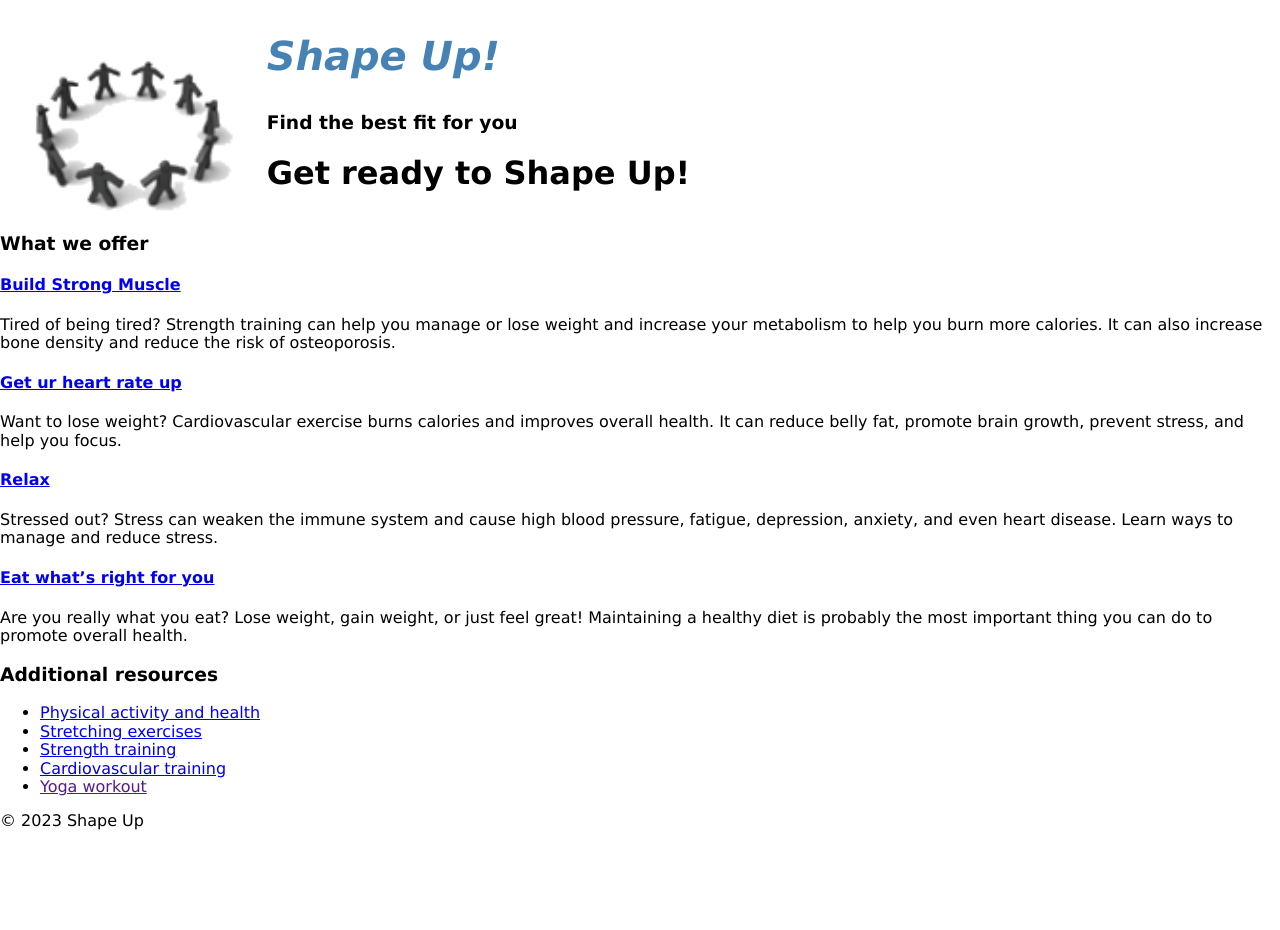
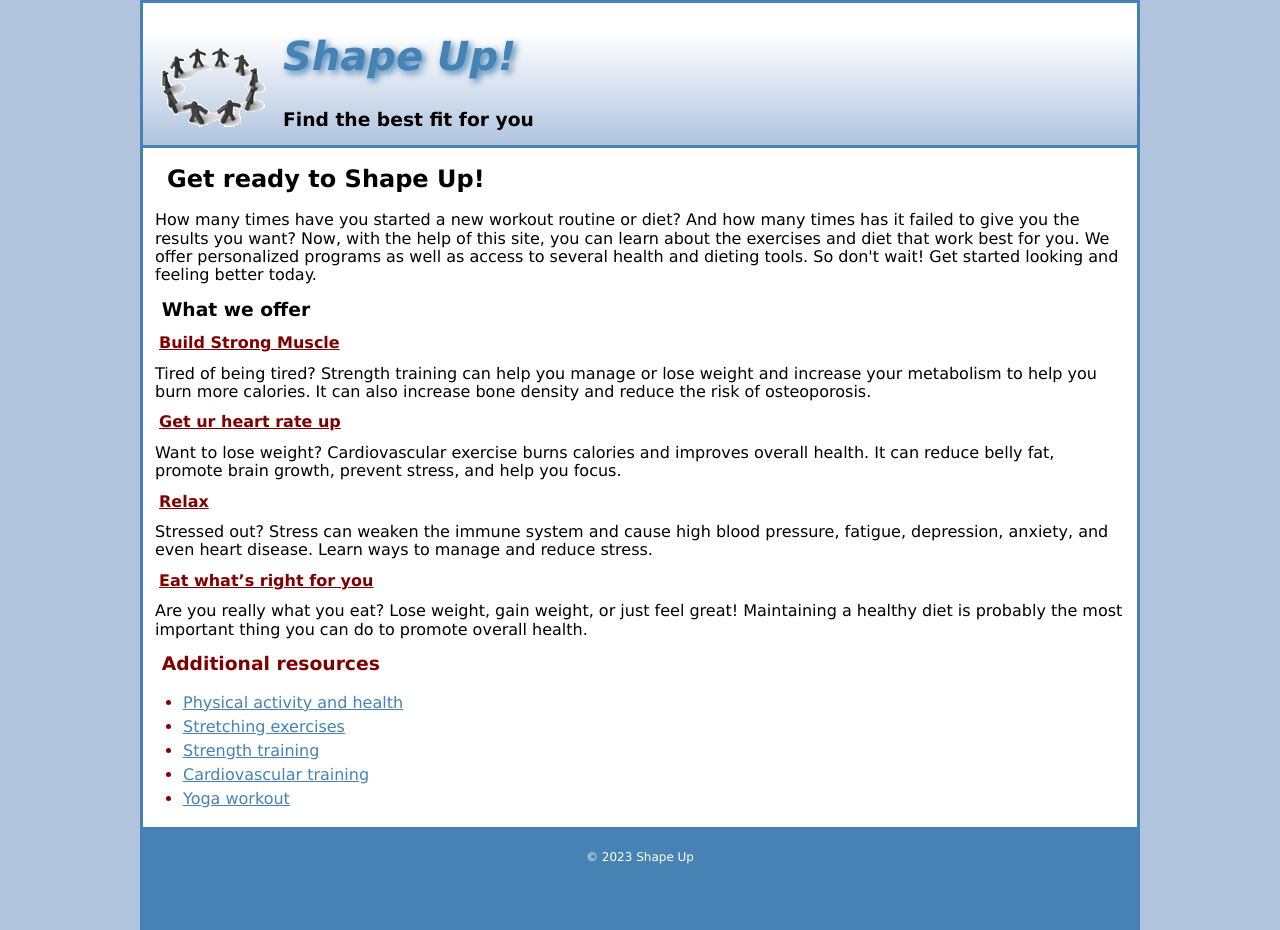
Before and after one commit to Conradkadel/shapeup, a plain HTML site: page index.html in a window 1280 px wide. Before the commit the page ends 847 px from the top, so only its background shows below. Drawn offline with Linux system fonts and the light colour scheme.

Commit message:
Add files via upload

```diff
--- a/index.html
+++ b/index.html
@@ -19,21 +19,31 @@
 		<img src="images/shape_up_logo.png" alt="Logo Image">
 		<h2>Shape Up!</h2>
 		<h3>Find the best fit for you</h3>
-		<h1>Get ready to Shape Up!</h1>
 
 	</header>
 
 	<main>
+		<section>
+			<h2>Get ready to Shape Up!</h2>
+			<p>How many times have you started a new workout routine or diet? And how many times has it failed to give you the results you want? Now, with the help of this site, you can learn about the exercises and diet that work best for you. We offer personalized programs as well as access to several health and dieting tools. So don't wait! Get started looking and feeling better today.
+			</p>
 			<h3>What we offer</h3>
-		<a href="strength/index.html"> <h4>Build Strong Muscle</h4></a>
+
+			<h4><a href="strength/index.html"> Build Strong Muscle</a></h4>
+
 			<p>Tired of being tired? Strength training can help you manage or lose weight and increase your metabolism to help you burn more calories. It can also increase bone density and reduce the risk of osteoporosis.</p>
+
 			<h4><a href="cardio/index.html">Get ur heart rate up</a></h4>
 			<p>Want to lose weight? Cardiovascular exercise burns calories and improves overall health. It can reduce belly fat, promote brain growth, prevent stress, and help you focus.</p>
+
 			<h4><a href="stress/index.html">Relax</a></h4>
 			<p>Stressed out? Stress can weaken the immune system and cause high blood pressure, fatigue, depression, anxiety, and even heart disease. Learn ways to manage and reduce stress.</p>
+
 			<h4><a href="diet/index.html">Eat what&rsquo;s right for you</a></h4>
 			<p>Are you really what you eat? Lose weight, gain weight, or just feel great! Maintaining a healthy diet is probably the most important thing you can do to promote overall health.</p>
 
+	   	</section>
+		<aside>
 			<h3>Additional resources</h3>
 			<ul>
 				<li><a href="https://www.who.int/news-room/fact-sheets/detail/physical-activity"> Physical activity and health</a></li>
@@ -42,6 +52,7 @@
 				<li><a href="https://www.realbuzz.com/articles-interests/fitness/article/what-is-cardiovascular-training/">Cardiovascular training</a></li>
 				<li><a href="">Yoga workout</a></li>
 			</ul>
+		</aside>
 	</main>
 
 	<footer>
--- a/styles/main.css
+++ b/styles/main.css
@@ -1,19 +1,90 @@
+* {
+    box-sizing: border-box;
+}
+
+html {
+    background-color: lightsteelblue;
+}
+
+
+main :link{
+    color: aqua;
+}
+/* Section Link Color */
+section a:link , section a:visited  {
+    color: maroon;
+}
+section a:hover , section a:focus {
+    color: steelblue;
+}
+
 body {
     font-family: Verdana, Geneva, Tahoma, sans-serif;
     font-size: 100%;
+    max-width: 1000px;
+    width: 100%;
+    border: 3px solid steelblue;
+    margin: auto;
+    background-color: white;
+
 }
+
+header{
+    border-bottom: 3px solid steelblue;
+    background-image: linear-gradient(white, lightsteelblue);
+}
+
 header h2 {
     font-size: 250%;
     font-style: italic;
     color: steelblue;
+    text-shadow: 3px 3px 7px steelblue;
 }
 
+h1, h2, h3, h4 {
+
+    margin: .75em 1em;
+
+}
+p {
+
+   margin: .75em;
+
+}
 header img {
 
     float: left;
-    height: 200px;
+
 }
 
 main {
     clear: both;
 }
+
+/* aside link colors */
+
+
+aside a:link , aside a:visited {
+    color: steelblue;
+}
+
+aside a:hover , aside, a:focus {
+    color: maroon;
+}
+
+aside li {
+    line-height: 1.5em;
+}
+
+footer{
+    background-color: steelblue;
+    height: 100px;
+    padding: 15px;
+}
+footer p {
+    font-size: 75%;
+    text-align: center;
+    color: white;
+
+
+}
```
Lines whose indentation alone changed are shown as unchanged.
